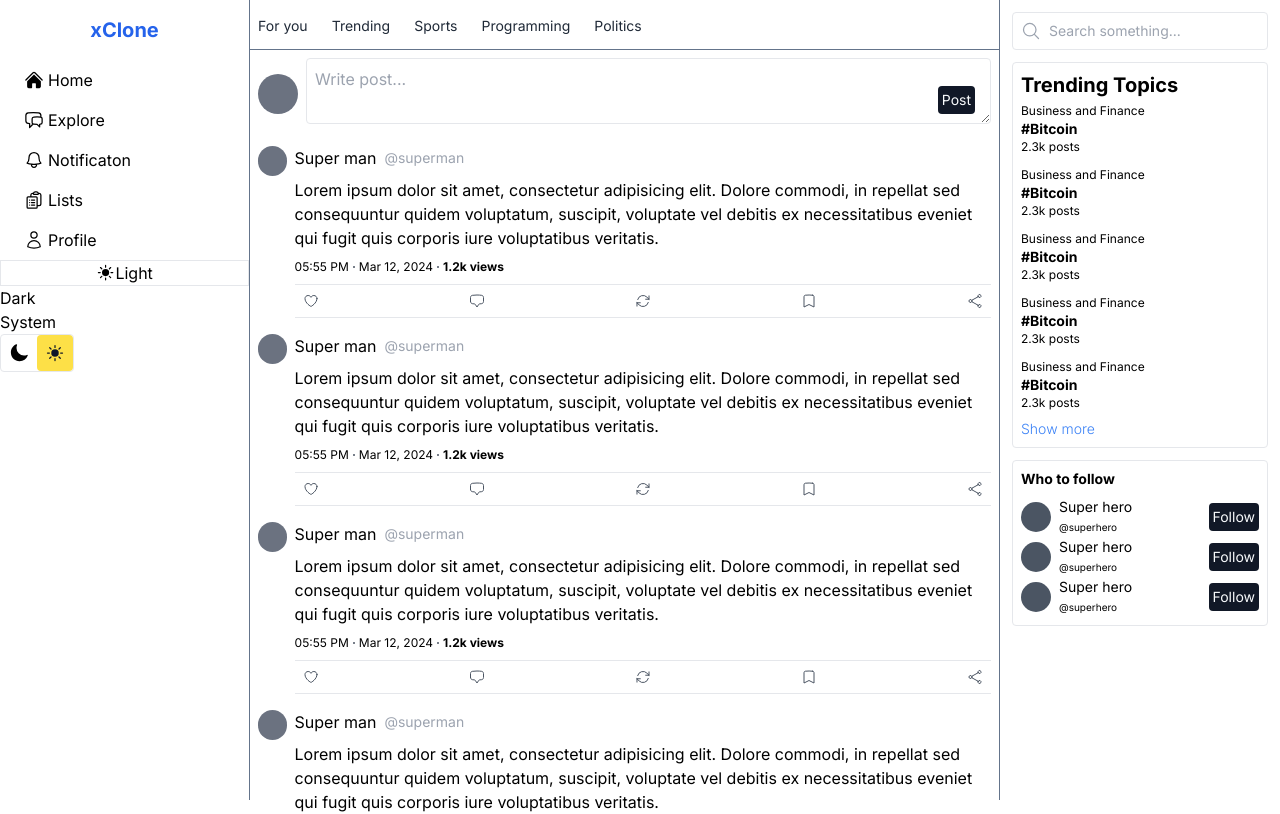
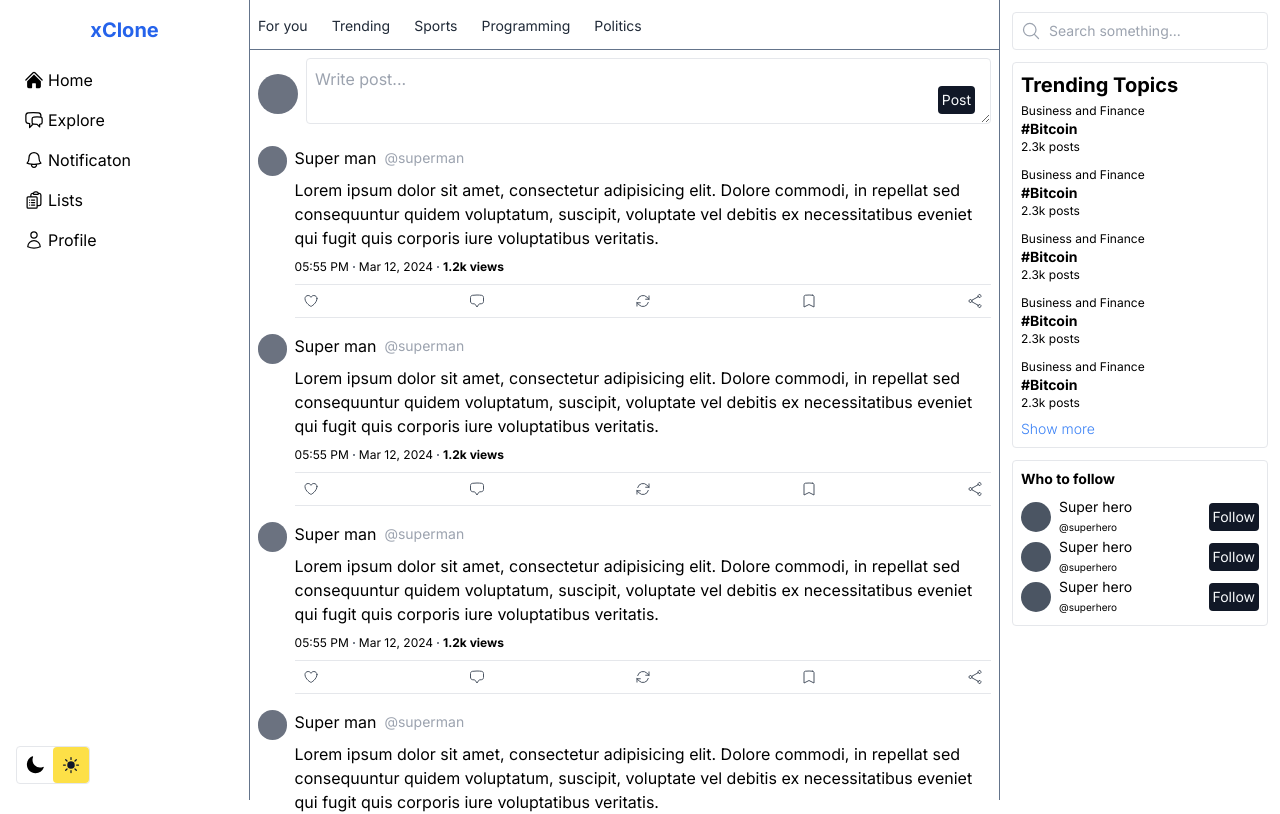
Before and after one commit to ashsajal1/xclone, a Next.js app: page / in a window 1280 px wide. Shown: the top 814 px of the page. Built offline with nearby package versions, Linux system fonts and the light colour scheme.

Commit message:
remove toggler mode button and align switch theme button at bottom

```diff
--- a/src/components/left-sidebar.tsx
+++ b/src/components/left-sidebar.tsx
@@ -1,7 +1,6 @@
 import navItems from "../utils/navItems";
 
 import { useState } from 'react';
-import { ModeToggle } from "./theme-toggler";
 import SwitchButton from "./switch-button";
 
 export default function LeftSideBar() {
@@ -16,7 +15,7 @@ export default function LeftSideBar() {
       <div className='md:w-full items-center flex justify-center p-4 text-blue-600 font-bold text-xl select-none'>
         xClone
       </div>
-      <div>
+      <div className="flex flex-col">
         {navItems.map(nav => (
           <div className="mx-4" key={nav.name}>
             <div onClick={() => handleSelectItem(nav.name)} className={`p-2 cursor-pointer flex items-center w-full hover:bg-gray-200 rounded gap-1 justify-center md:justify-start`}>
@@ -30,8 +29,9 @@ export default function LeftSideBar() {
           </div>
         ))}
 
-        <ModeToggle />
-        <SwitchButton />
+        <div className="absolute bottom-4 left-4">
+          <SwitchButton />
+        </div>
       </div>
     </div >
   );
--- a/src/components/theme-toggler.tsx
+++ /dev/null
@@ -1,27 +0,0 @@
-"use client"
-
-import * as React from "react"
-import { MoonIcon, SunIcon } from "@heroicons/react/24/solid"
-import { useTheme } from "next-themes"
-
-export function ModeToggle() {
-    const { setTheme } = useTheme()
-
-    return (
-        <div>
-            <div>
-                <div onClick={() => setTheme("light")} className="flex items-center justify-center border dark:bg-slate-50 dark:text-gray-800">
-                    <SunIcon className="h-[1.2rem] w-[1.2rem] rotate-0 scale-100 transition-all dark:-rotate-90 dark:scale-0" />
-                    Light
-                </div>
-                <div onClick={() => setTheme("dark")}>
-                    <MoonIcon className="absolute h-[1.2rem] w-[1.2rem] rotate-90 scale-0 transition-all dark:rotate-0 dark:scale-100" />
-                    Dark
-                </div>
-                <div onClick={() => setTheme("system")}>
-                    System
-                </div>
-            </div>
-        </div>
-    )
-}
```
